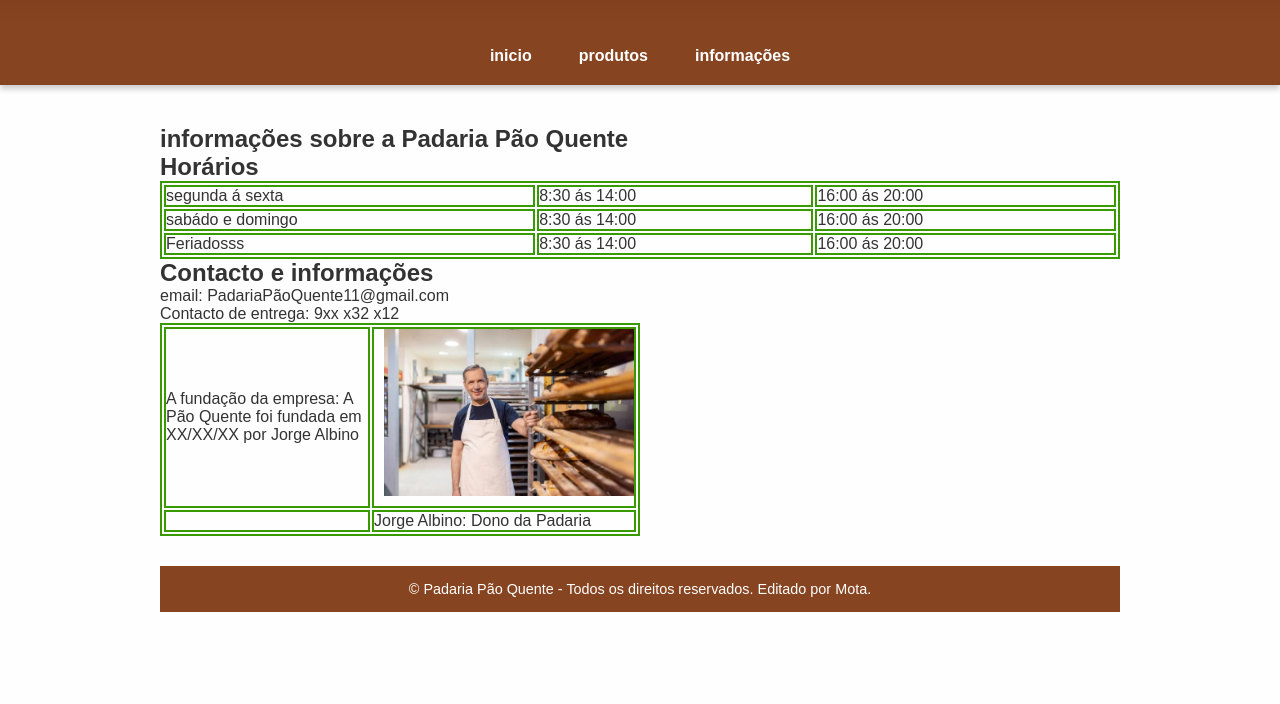
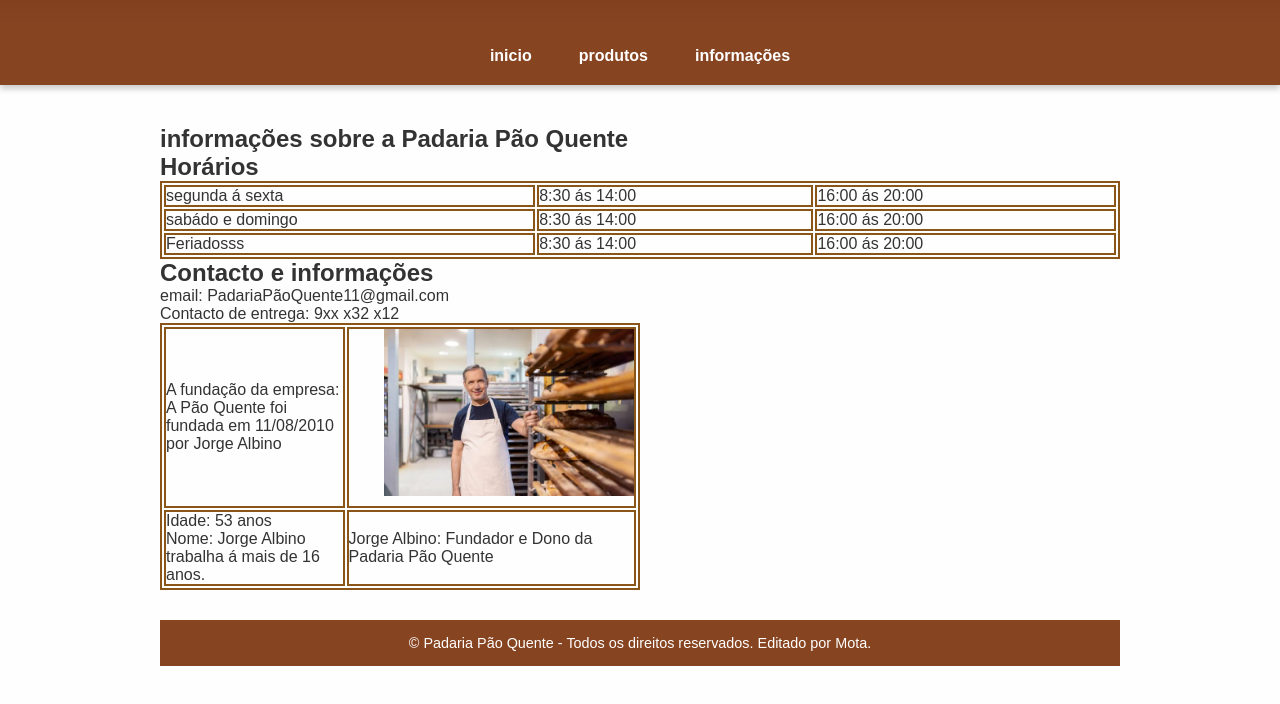
Before and after one commit to Jorge74145/Padaria-P-o-Quente, a plain HTML site: page informações.html in a window 1280 px wide. Shown: the part 112-816 px from the top of the page. Drawn offline with Linux system fonts and the light colour scheme.

Commit message:
Add files via upload

```diff
--- a/css/estilo.css
+++ b/css/estilo.css
@@ -220,7 +220,7 @@ footer {
     }
 }
 table, th, td {
-  border:2px solid rgb(57, 153, 1);
+  border:2px solid rgb(138, 85, 25);
 }
 
 .destaque {
--- a/informações.html
+++ b/informações.html
@@ -51,13 +51,16 @@
             <table style="width:50%">
             <tr>
                 <td>A fundação da empresa:
-                    A Pão Quente foi fundada em XX/XX/XX por Jorge Albino
+                    A Pão Quente foi fundada em 11/08/2010 por Jorge Albino
                                                                          </td>
                 <td><img src="imagens/portrait-of-a-senior-baker-in-apron-standing-by-bread-rack.webp" alt="dono" class="destaque2"></td>
             </tr>
             <tr>
-                <td></td>
-                <td>Jorge Albino: Dono da Padaria</td>
+                <td><p>Idade: 53 anos</p>
+                    <p>Nome: Jorge Albino</p>
+                    <p>trabalha á mais de 16 anos.</p>
+                </td>
+                <td>Jorge Albino: Fundador e Dono da Padaria Pão Quente</td>
             </tr>
             </table>
 
```
Also changed, not shown: produtos.html (+9 -0 lines), imagens/Lanche.webp (added), imagens/brioche.webp (added), imagens/croissant.webp (added), imagens/nata.webp (added).
